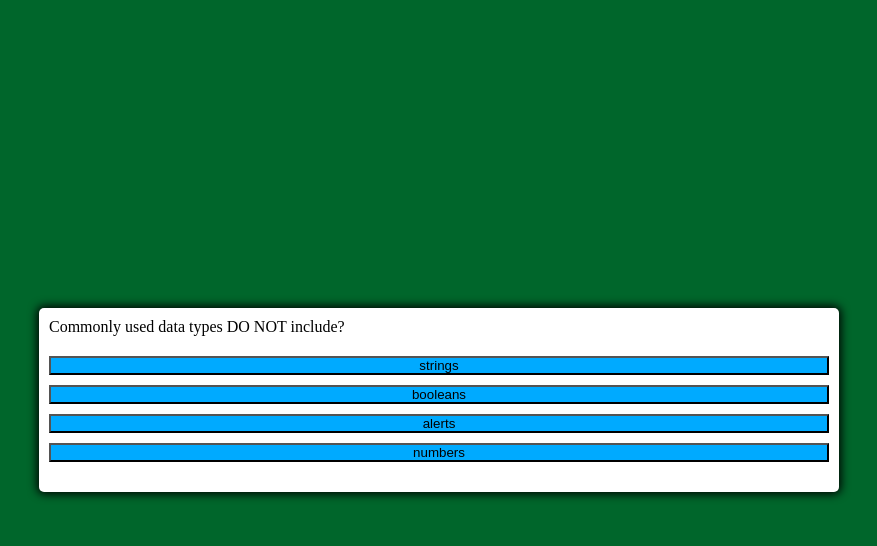
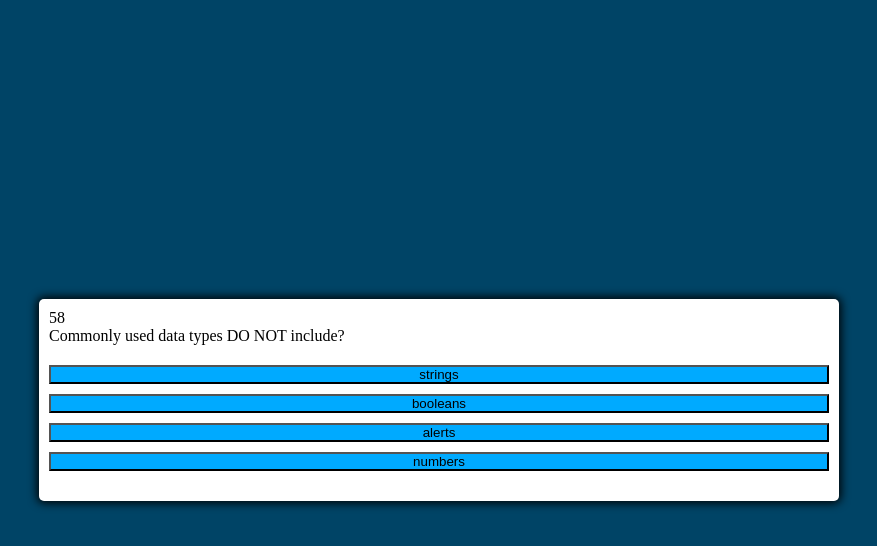
Before and after one commit to BobTarino/coding-quiz, a plain HTML site: page index.html in a window 1280 px wide. Both pictures are taken after a click on the button "Start". Shown: the whole page, without its empty margins (201-1078 px from the left). Drawn offline with Linux system fonts and the light colour scheme.

Commit message:
added countdown

```diff
--- a/assets/js/script.js
+++ b/assets/js/script.js
@@ -77,19 +77,41 @@ var questionBank = [
         // correct: "console.log"
     },
 ];
+var time = 60;
+var score = 0;
+var timeSet = document.getElementById("timer");
 
+//start and next button event listeners
+startButton.addEventListener('click', startQuiz);
+nextButton.addEventListener('click', () => {
+    curentQuestionIndex++;
+    setNextQuestion();
+})
 
-startButton.addEventListener('click', startQuiz);
-
+// display timer
+var timerId;
+function startTimer() {
+    timerId = setInterval(timer, 1000);
+    timeSet.textContent = time;
+}
+function timer () {
+    time--;
+    timeSet.textContent = time
+    if (time === 0) {
+        //end quiz function
+        inputScore();
+    }
+}
 
 function startQuiz() {
+    startTimer();
     startButton.classList.add('hide');
     //shuffles questions and randomizes question bank array upon start
     randomQuestions = questionBank.sort(() => Math.random - .5);
     curentQuestionIndex = 0;
     questionContainer.classList.remove('hide');
     //call Next Question Function
-setNextQuestion()
+    setNextQuestion();
 }
 
 function setNextQuestion() {
@@ -120,6 +142,7 @@ function showQuestion(question) {
 }
 //reset state after every question
 function resetState() {
+    clearStatusClass(document.body);
     nextButton.classList.add('hide');
     while (answersElement.firstChild) {
         answersElement.removeChild(answersElement.firstChild)
@@ -133,6 +156,12 @@ function selectAnswer(e) {
     Array.from(answersElement.children).forEach(button => {
         setStatusClass(button, button.dataset.correct)
     });
+    if (randomQuestions.length > curentQuestionIndex + 1) {
+        nextButton.classList.remove('hide');
+    } else {
+        startButton.innerText = 'Restart'
+        startButton.classList.remove('hide')
+    }
     // add the next button after question is answered
     nextButton.classList.remove('hide');
 
@@ -149,6 +178,10 @@ function setStatusClass(element, correct) {
 function clearStatusClass(element) {
     element.classList.remove('correct');
     element.classList.remove('wrong');
+}
+//input highscore
+function inputScore() {
+
 }
 
 
--- a/index.html
+++ b/index.html
@@ -11,6 +11,7 @@
 </head>
 <body class="correct">
     <div class="container">
+        <div id = "timer"></div>
         <div id="question-container" class="hide">
             <div id="question">Question</div>
             <div id="answer-buttons" class="btn-grid">
@@ -25,24 +26,6 @@
             <button id="next-btn" class="next-btn btn hide">Next</button>
         </div>
     </div>
-    <!-- <div id = "timer">
-    </div>
-    <div id="startScreen">
-        <h1>Coding Quiz Challenge!</h1>
-        <p>
-            Try to answer the following code-related questions within the time limit. <br> Keep in mind that incorrect answers will penalize your score/time. <br> Start
-        </p>
-        <button id="startButton">Start</button>
-    </div>
-    <div id="gameScreen" class="hide">
-
-
-    </div>
-    <div id="endScreen" class="hide">
-        <p>
-            You did it!
-        </p>
-    </div> -->
 
 <script src="./assets/js/script.js"></script>
 </body>
```
Lines whose indentation alone changed are shown as unchanged.
